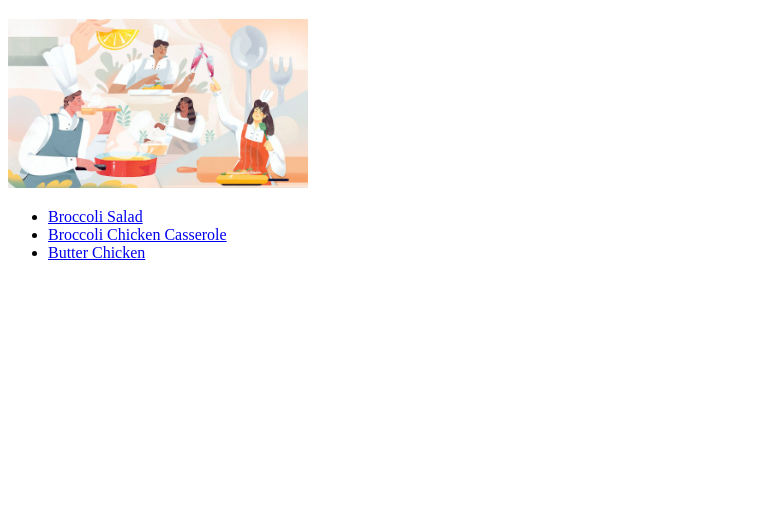
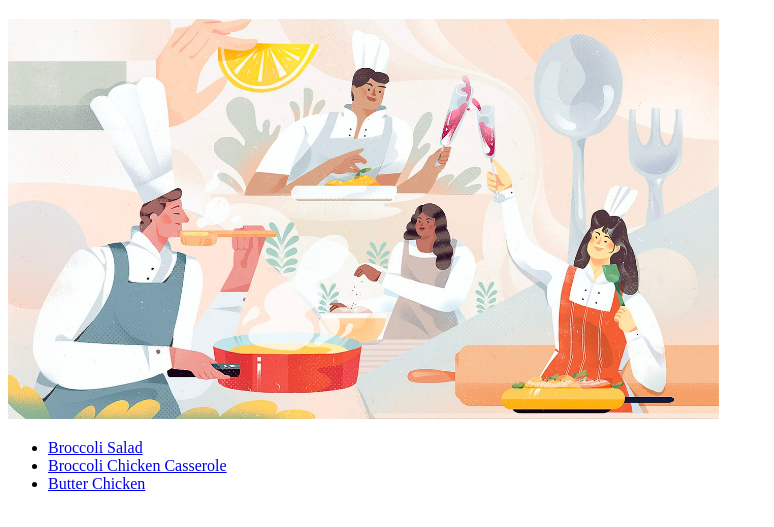
Before and after one commit to jenniferlworthington/top_odin-recipes, a plain HTML site: page index.html in a window 1280 px wide. Shown: the part 61-588 px from the top of the page, without its empty margins (0-774 px from the left). Drawn offline with Linux system fonts and the light colour scheme.

Commit message:
Resize images based on proportions

```diff
--- a/css/style.css
+++ b/css/style.css
@@ -1,4 +1,10 @@
-img {
-  width: 300px;
+.img-square,
+.img-vertical {
+  width: 400px;
   height: auto;
 }
+
+.img-horizontal {
+  height: 400px;
+  width: auto;
+}
```
